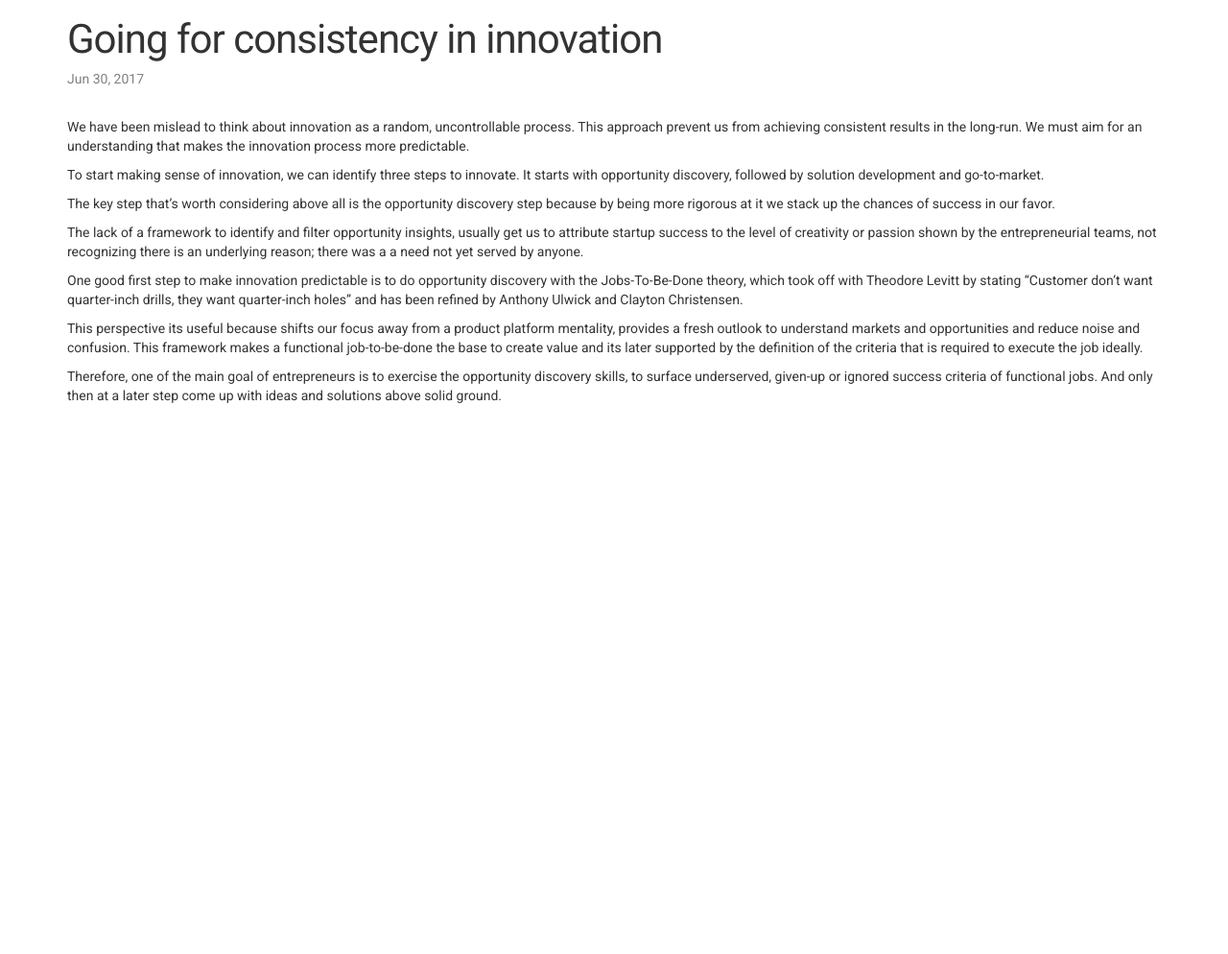
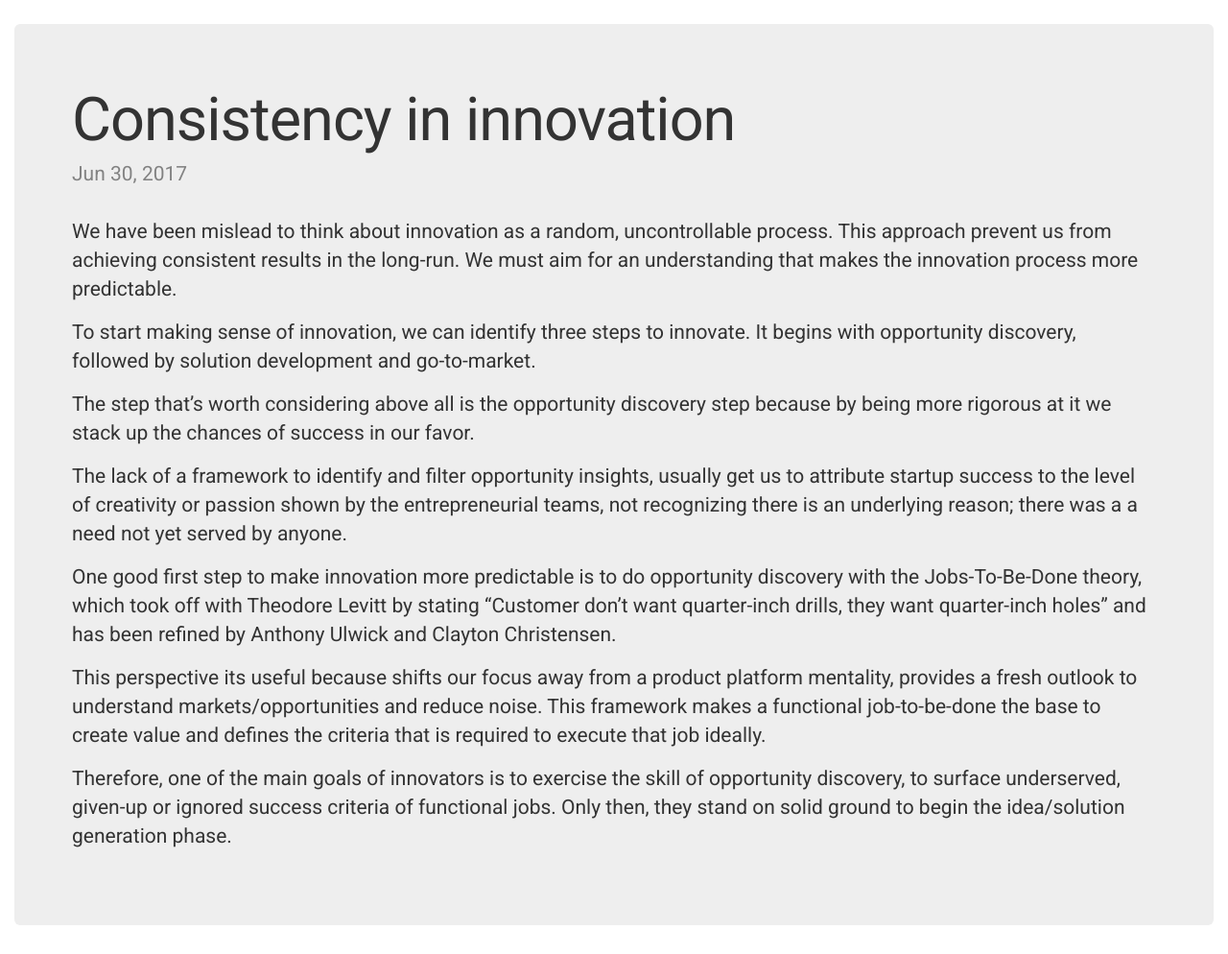
Before and after one commit to juandavidac/test-jekyll, a Jekyll site: the page built from _posts/2017-06-30-innovacion.markdown, in a window 1280 px wide. Shown: the whole page at 96% size. Built offline with Jekyll 4.4.1, drawn with Linux system fonts in a browser that asks for light colours; before the commit the page ends 900 px from its top, so only the background shows below that.

Commit message:
update posts

```diff
--- a/_layouts/post.html
+++ b/_layouts/post.html
@@ -1,7 +1,7 @@
 ---
 layout: default
 ---
-<div class="container">
+<div class="jumbotron">
 
   <header class="post-header">
     <h1 class="post-title">{{ page.title }}</h1>
--- a/_posts/2015-09-14-welcome-to-jekyll.markdown
+++ b/_posts/2015-09-14-welcome-to-jekyll.markdown
@@ -7,11 +7,11 @@ categories: jekyll update
 
 Change has been one of the key topics in philosophy for a long time.  Its well known the discussion between Parmenides that stated it was impossible to change and Heraclitus saying that it was not only possible but that it was a requirement. More than ever in history, we are experiencing accelerating changes, triggered by almost 7 billion individuals that as much as produce, improve and create, harm, waste and destroy.  To better adapt and mitigate the negative transformations, we must think more about what is and how is it that change could be triggered.
 
-Hence, the challenge we face is to be leaders of positive change. Luc de Barabandere proposes to recognize two branches of change, the change of perception and the change of reality. The first one is related to creativity and the later with innovation.  Luc argues that changing perceptions, which is the first step needed to produce effective change, has been underestimated and forgotten.  Changing perceptions require a whole different set of tasks than those needed to changing reality. Changing reality demands planning, coordination and management of resources and teams.  On the other hand, changing perceptions starts with individual thinking and reasoning by which mental models or interpretations of the world are supported or invalidated.
+Hence, the challenge we face is to be leaders of positive change. Luc de Barabandere urges us to recognize two branches of change, the change of perception and the change of reality. The first one is related to creativity and the later with innovation.  Luc argues that changing perceptions, which is the first step needed to produce effective change, has been underestimated and forgotten.  Changing perceptions require a whole different set of tasks than those needed to changing reality. Changing reality demands planning, coordination and management of resources and teams.  On the other hand, changing perceptions starts with individual thinking and reasoning by which mental models or interpretations of the world are supported or invalidated.
 
 Changing perceptions is the seed that enables discovery (related to science), creation (tied to art and self-expression) and invention (linked to technology that addresses needs).  It can be said that the degree of progress achieved by individuals and societies depends on the ability to change perceptions when its needed and then taking those mental leaps to reality.
 
-Quite often we rush to change reality without an assessment of the mental models we form and hold as individuals and as society, and that might be one of the reasons of why the changes that we try so hard to produce end up diluting, never taking off or being un-effective.  Hopefully, this thinking can give us a fresh outlook to better focus our energies when faced with the challenge of changing or maintaining the world around us and place more importance to the task of breaking down our minds.
+Quite often we rush to change reality without an assessment of the mental models we form and hold as individuals and as society.  That might be one of the reasons of why the transformations we want to see happening end up diluting and being un-effective.  Hopefully, this thinking can give us a fresh outlook to better focus our energies when faced with the challenge of changing or maintaining the world around us.
 
 <!-- El cambio es un tema sobre el que se ha pensado desde hace bastante tiempo.  Es muy conocida la discusión en la que Parménides sostenía que el cambio era imposible, mientras Heráclito argumentaba que el cambio no sólo era posible sino que era una necesidad.   Ahora más que nunca estamos sintiendo la velocidad de los cambios del entorno, porque ya somos cerca de 7 billones de personas produciendo, creando, pero también malgastando y destruyendo.  Para adaptarnos a todas estas transformaciones aceleradas y mitigar las consecuencias negativas, deberíamos pensar más sobre el cambio.
 
--- a/_posts/2017-06-30-innovacion.markdown
+++ b/_posts/2017-06-30-innovacion.markdown
@@ -1,22 +1,23 @@
 ---
 
 layout: post
-title:  "Going for consistency in innovation"
+title:  "Consistency in innovation"
 
 ---
+
 We have been mislead to think about innovation as a random, uncontrollable process. This approach prevent us from achieving consistent results in the long-run. We must aim for an understanding that makes the innovation process more predictable.
 
-To start making sense of innovation, we can identify three steps to innovate. It starts with opportunity discovery, followed by solution development and go-to-market.
+To start making sense of innovation, we can identify three steps to innovate. It begins with opportunity discovery, followed by solution development and go-to-market.
 
-The key step that's worth considering above all is the opportunity discovery step because by being more rigorous at it we stack up the chances of success in our favor.
+The step that's worth considering above all is the opportunity discovery step because by being more rigorous at it we stack up the chances of success in our favor.
 
 The lack of a framework to identify and filter opportunity insights, usually get us to attribute startup success to the level of creativity or passion shown by the entrepreneurial teams, not recognizing there is an underlying reason; there was a a need not yet served by anyone.
 
-One good first step to make innovation predictable is to do opportunity discovery with the Jobs-To-Be-Done theory, which took off with Theodore Levitt by stating "Customer don't want quarter-inch drills, they want quarter-inch holes" and has been refined by Anthony Ulwick and Clayton Christensen.
+One good first step to make innovation more predictable is to do opportunity discovery with the Jobs-To-Be-Done theory, which took off with Theodore Levitt by stating "Customer don't want quarter-inch drills, they want quarter-inch holes" and has been refined by Anthony Ulwick and Clayton Christensen.
 
-This perspective its useful because shifts our focus away from a product platform mentality, provides a fresh outlook to understand markets and opportunities and reduce noise and confusion. This framework makes a functional job-to-be-done the base to create value and its later supported by the definition of the criteria that is required to execute the job ideally.
+This perspective its useful because shifts our focus away from a product platform mentality, provides a fresh outlook to understand markets/opportunities and reduce noise. This framework makes a functional job-to-be-done the base to create value and defines the criteria that is required to execute that job ideally.
 
-Therefore, one of the main goal of entrepreneurs is to exercise the opportunity discovery skills, to surface underserved, given-up or ignored success criteria of functional jobs.  And only then at a later step come up with ideas and solutions above solid ground.
+Therefore, one of the main goals of innovators is to exercise the skill of opportunity discovery, to surface underserved, given-up or ignored success criteria of functional jobs.  Only then, they stand on solid ground to begin the idea/solution generation phase.
 
 <!-- Tenemos la idea que la innovación es aleatoria, que surge de improviso, que es algo incontrolable. Entender el proceso de innovación de esa manera nos aleja de producir resultados consistentes en el tiempo. Debemos buscar que sea un proceso más predecible.
 
```
